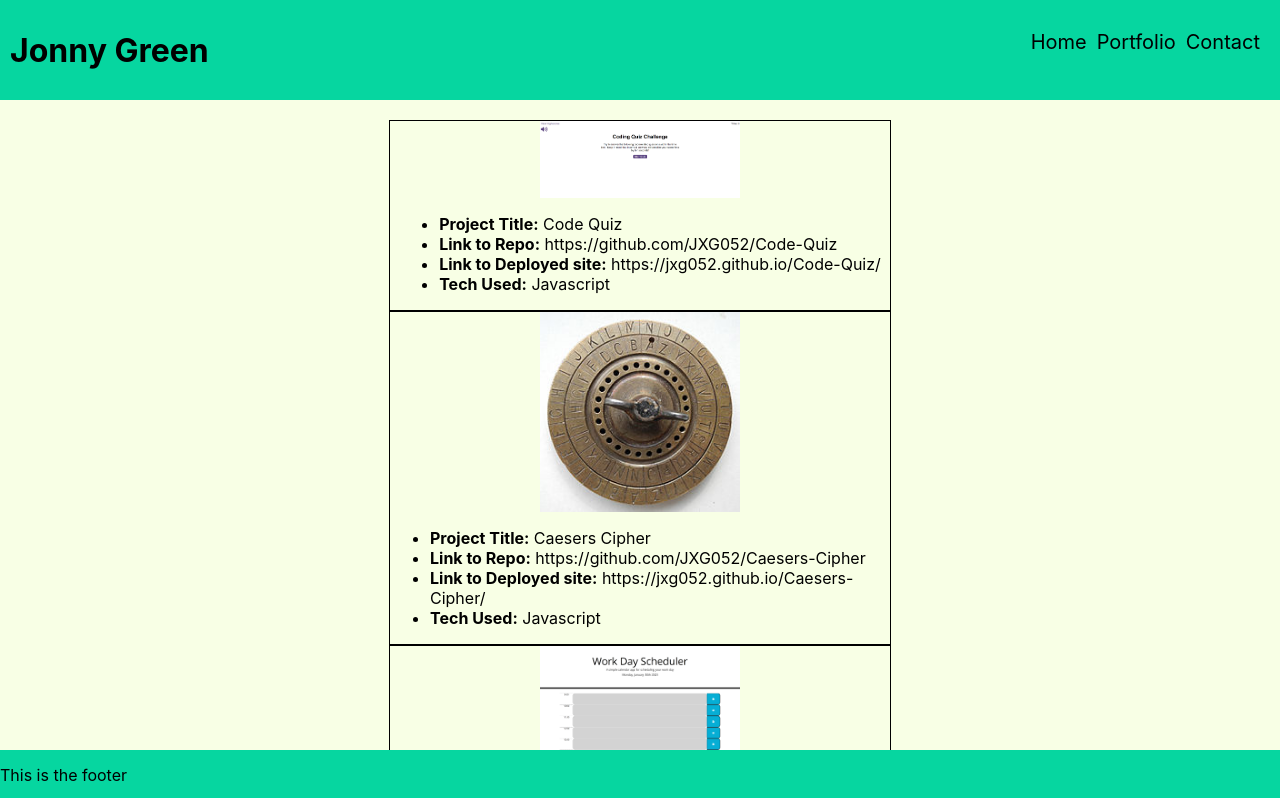
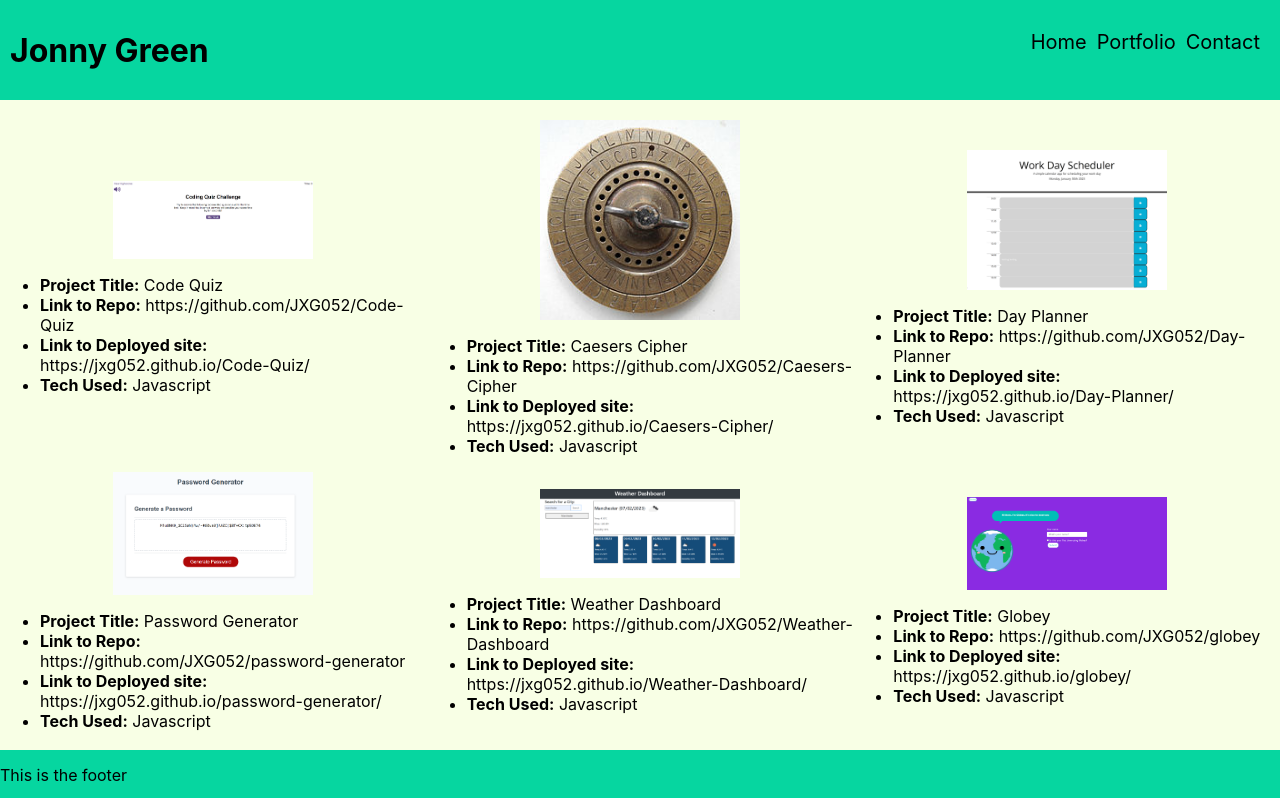
Before and after one commit to JXG052/My-React-Portfolio, a React (Create React App) app: page /Portfolio in a window 1280 px wide. Shown: the top 798 px of the page. Built offline with nearby package versions, Linux system fonts and the light colour scheme.

Commit message:
Updated project gallery so it is in a grid with 3 columns of equal size

```diff
--- a/src/pages/portfolio/Portfolio.js
+++ b/src/pages/portfolio/Portfolio.js
@@ -9,7 +9,7 @@ function Portfolio() {
   const [projects, setProject] = useState(ProjectData);
 
   return (
-    <div>
+    <div className="project-grid">
       {projects.map((project) => (
         <ProjectCard
             key = {project.key}
--- a/src/pages/portfolio/portfolio.css
+++ b/src/pages/portfolio/portfolio.css
@@ -1,9 +1,7 @@
 .project-card {
-    border: 1pt solid black;
     display: flex;
     flex-direction: column;
     align-items: center;
-    border: 1pt solid black;
     max-width: 500px;
     margin: auto auto;
 }
@@ -12,3 +10,8 @@
     max-height: 200px;
     max-width: 200px;
 }
+
+.project-grid {
+    display: grid;
+    grid-template-columns: 1fr 1fr 1fr;
+}
```
